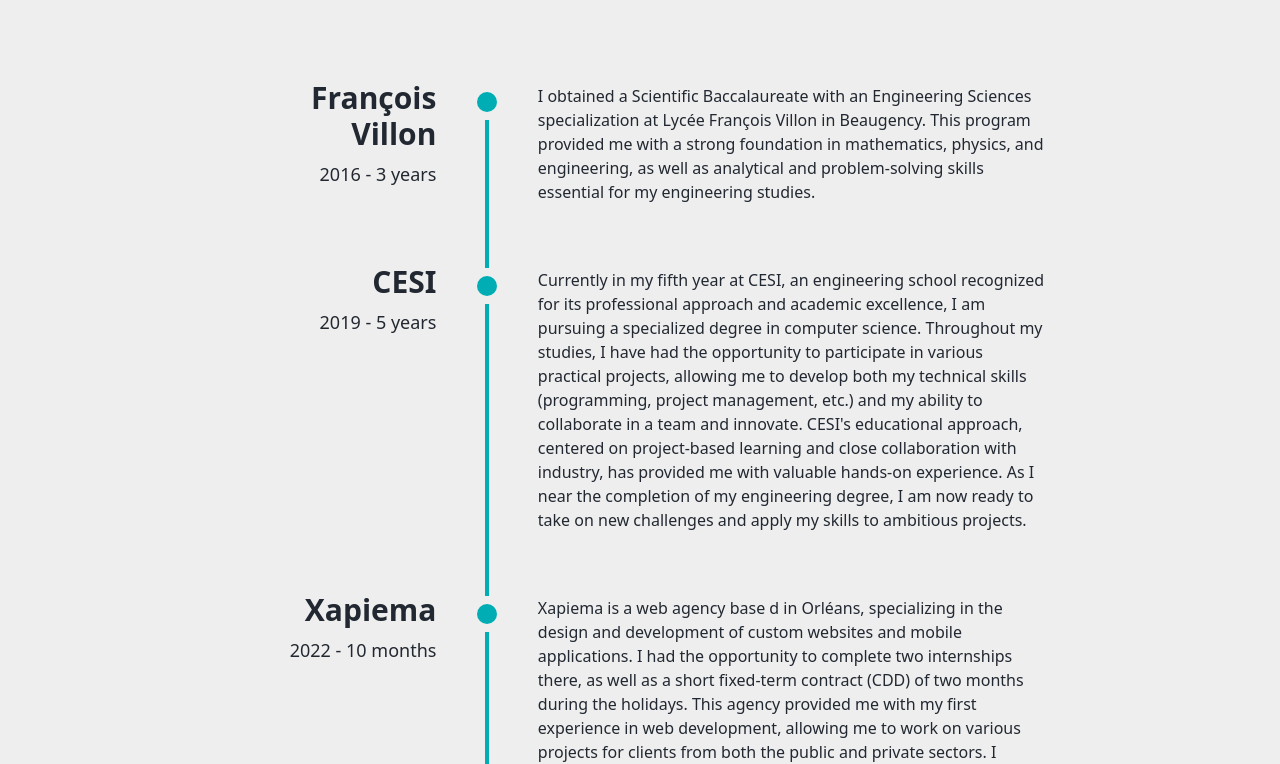
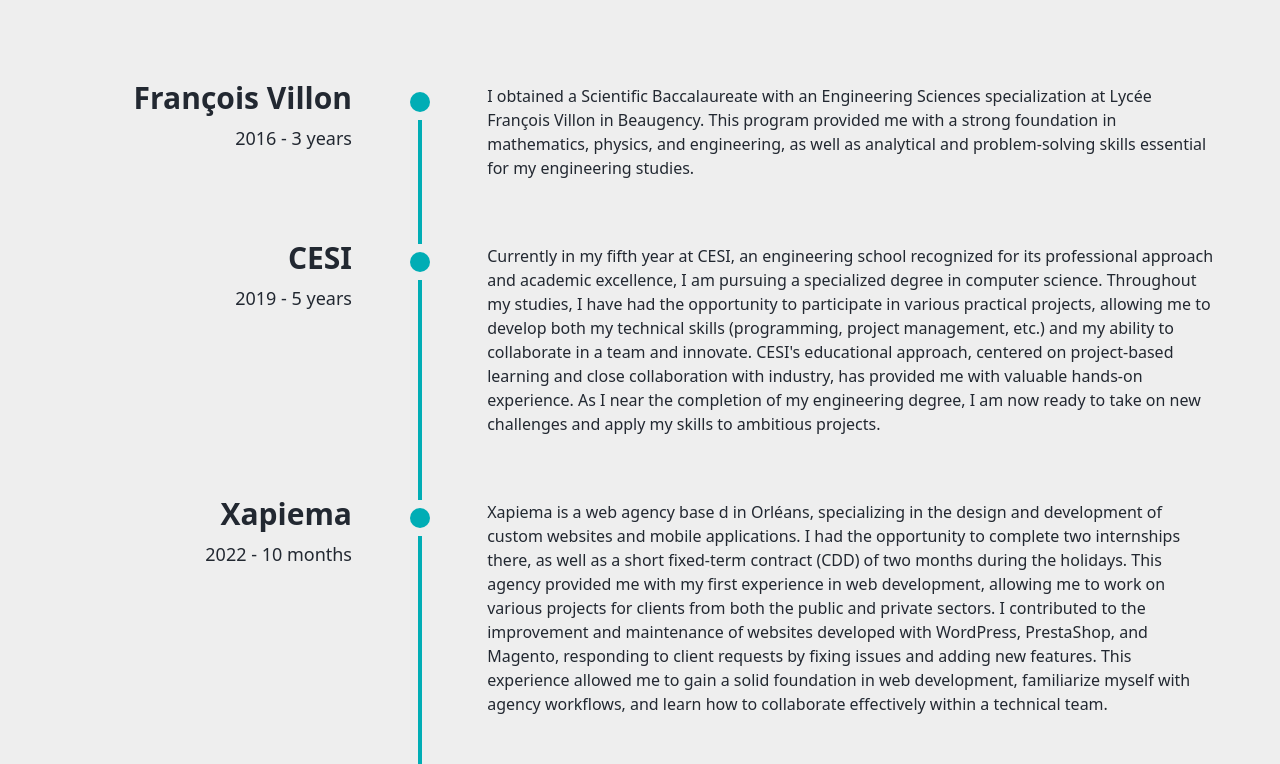
Before and after one commit to antoinefavereau/portfolio, a Next.js app: page /en in a window 1280 px wide. Shown: the part 996-1760 px from the top of the page. Built offline with nearby package versions, Linux system fonts and the light colour scheme.

Commit message:
refactor: update journey component layout for improved responsiveness

```diff
--- a/components/journey.tsx
+++ b/components/journey.tsx
@@ -16,7 +16,7 @@
   return (
     <section className="bg-white text-black flex flex-col justify-center items-center gap-24 py-16 px-8 md:px-16">
       <SectionHeader title={texts.title} subtitle={texts.subtitle} />
-      <div className="flex flex-col gap-2">
+      <div className="grid gap-2 w-full max-w-6xl">
         {journey.map((item, index) => (
           <div key={index} className="group flex gap-[5%]">
             <div className="w-1/4 flex-col items-end gap-2 shrink-0 hidden md:flex -mt-3">
@@ -32,7 +32,7 @@
                 <h3 className="text-2xl font-bold">{item.title}</h3>
                 <p className="text-lg">{item.dates}</p>
               </div>
-              <p className="max-w-xl mb-8 md:mb-16 group-last:mb-0">
+              <p className="mb-8 md:mb-16 group-last:mb-0">
                 {item.description}
               </p>
             </div>
```
